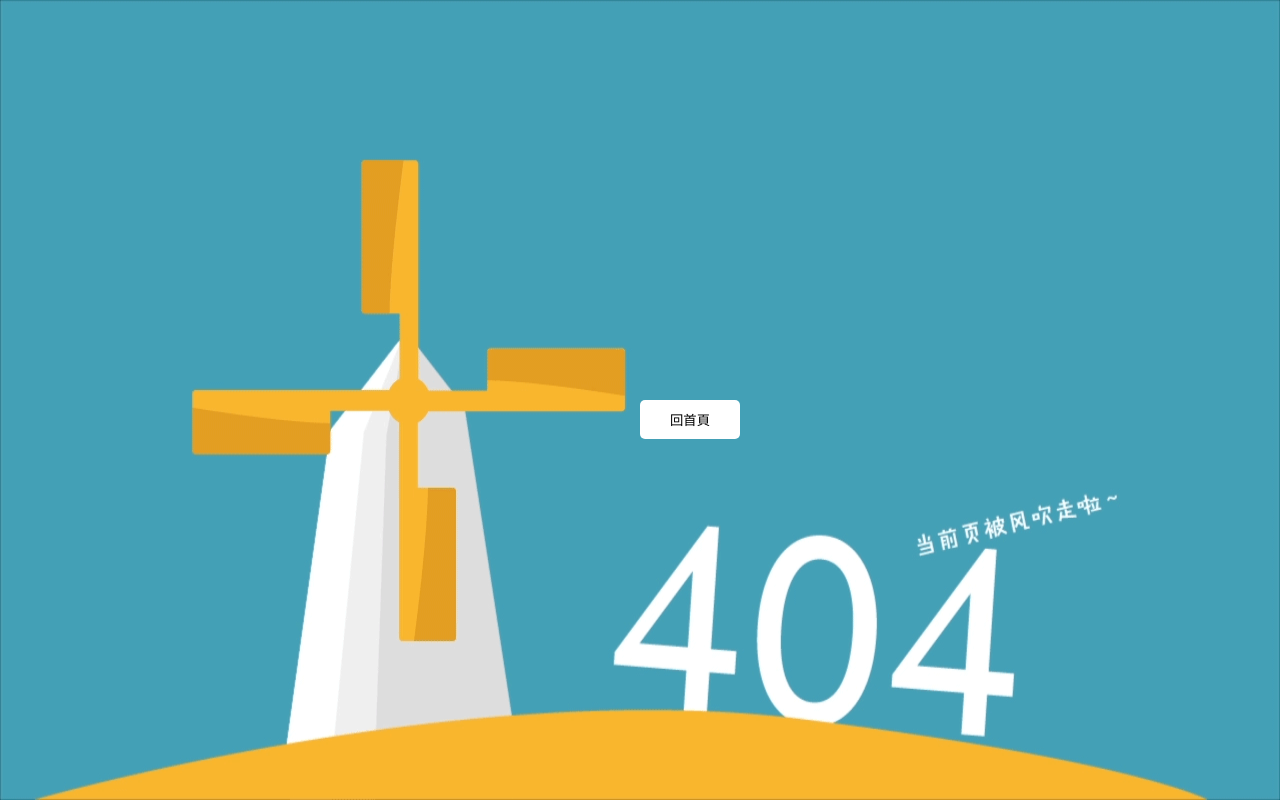
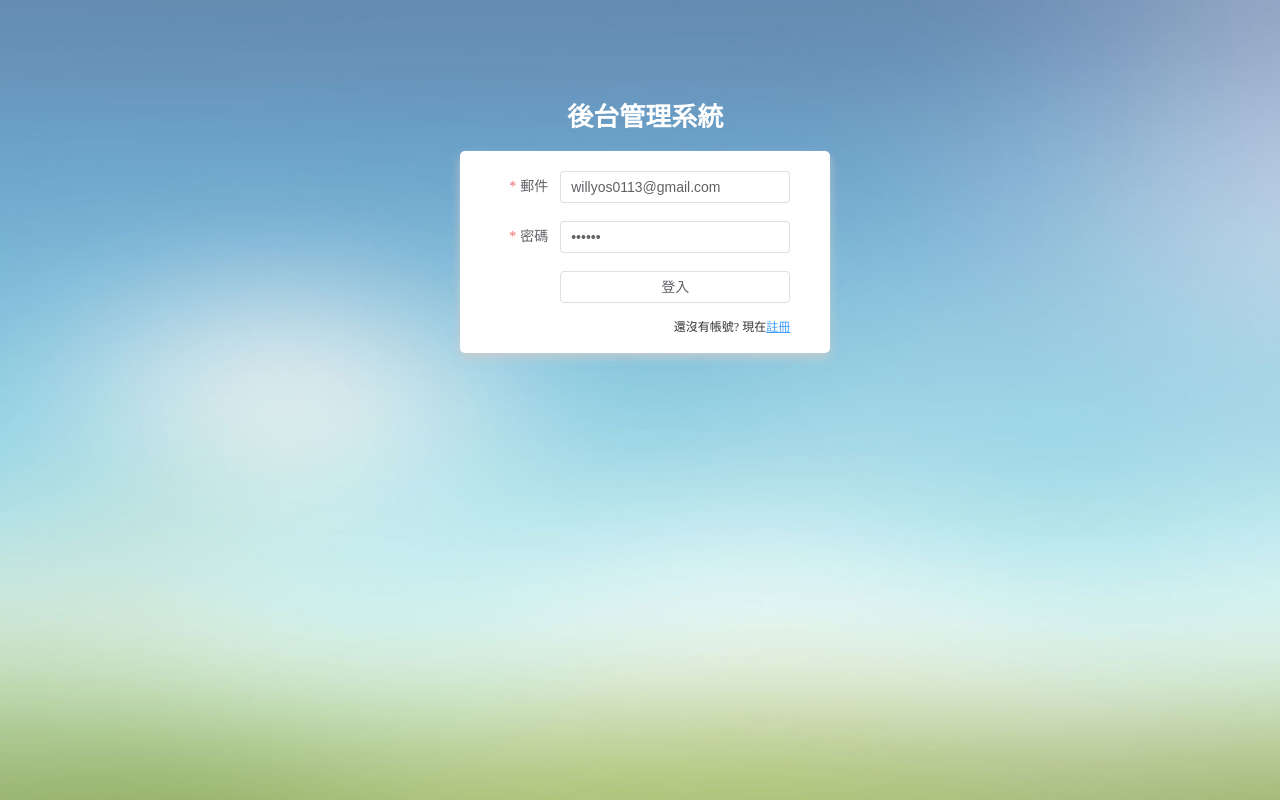
Before and after one commit to willyos0113/vue3-vite-ts-vuex-element-plus, a Vue app: page /login in a window 1280 px wide. Built offline with nearby package versions, Linux system fonts and the light colour scheme.

Commit message:
Complete Login page including form verification, creating jwt token.

```diff
--- a/src/App.vue
+++ b/src/App.vue
@@ -6,10 +6,56 @@
 </template>
 
 <style>
+/* App 的 CSS */
 html,
 body,
 #app {
   width: 100%;
   height: 100%;
 }
+
+/* Login, Register 共用的 CSS */
+.register,
+.login {
+  position: relative;
+  width: 100%;
+  height: 100%;
+  background: url(./assets/bg.jpg) no-repeat center center;
+  background-size: 100% 100%;
+}
+.form-container {
+  width: 370px;
+  height: 210px;
+  position: absolute;
+  top: 10%;
+  left: 34%;
+  padding: 25px;
+  border-radius: 5px;
+  text-align: center;
+}
+.form-container .manage-tip .title {
+  font-family: "Microsoft YaHei";
+  font-weight: bold;
+  font-size: 26px;
+  color: #fff;
+}
+.register-form,
+.login-form {
+  margin-top: 20px;
+  background-color: #fff;
+  padding: 20px 40px 20px 20px;
+  border-radius: 5px;
+  box-shadow: 0px 5px 10px #cccc;
+}
+.submit-btn {
+  width: 100%;
+}
+.tip-area {
+  text-align: right;
+  font-size: 12px;
+  color: #333;
+}
+.tip-area p a {
+  color: #409eff;
+}
 </style>
--- a/src/main.ts
+++ b/src/main.ts
@@ -1,7 +1,6 @@
 import { createApp } from "vue";
 import App from "./App.vue";
 import { router } from "./router";
-import "element-plus/dist/index.css";
 
 const app = createApp(App);
 app.use(router);
--- a/src/router/index.ts
+++ b/src/router/index.ts
@@ -17,6 +17,12 @@ const routes: Array<RouteRecordRaw> = [
     name: "Register",
     component: () => import("../views/Register.vue"),
   },
+  // 定義路由 "/login"
+  {
+    path: "/login",
+    name: "Login",
+    component: () => import("../views/Login.vue"),
+  },
   // 定義沒有匹配到路由時...
   {
     path: "/:catchAll(.*)",
--- /dev/null
+++ b/src/views/Login.vue
@@ -0,0 +1,107 @@
+<script setup lang="ts">
+import { reactive, ref } from "vue";
+import { type RegisterType, type RegisterRulesType } from "../utils/types";
+import { type FormInstance } from "element-plus";
+import axios from "axios";
+import { useRouter } from "vue-router";
+
+// 定義響應變數
+const ruleFormRef = ref<FormInstance>();
+const router = useRouter();
+const loginUser = ref<RegisterType>({
+  email: "willyos0113@gmail.com",
+  password: "123456",
+});
+
+// 表單欄位驗證規則
+const rules = reactive<RegisterRulesType>({
+  email: [
+    {
+      required: true,
+      type: "email",
+      message: "郵件地址格式不正確",
+      trigger: "blur",
+    },
+  ],
+  password: [
+    { required: true, message: "密碼不得為空", trigger: "blur" },
+    { min: 6, max: 30, message: "長度必須為6~30字元", trigger: "blur" },
+  ],
+});
+
+// 處理註冊表單提交
+const handleSubmit = (forEl: FormInstance | undefined) => {
+  if (!forEl) return;
+
+  // 調用 validate( () => void ) 驗證邏輯
+  forEl.validate(async (valid: boolean) => {
+    if (valid) {
+      const {
+        data: {
+          success,
+          data: { accessToken },
+        },
+      } = await axios.post("/api/users/login", loginUser.value);
+
+      if (success && accessToken) {
+        // 將 token 儲存到 localStorage
+        localStorage.setItem("token", accessToken);
+        // 調用 ElMessage( {config} ) 顯示成功訊息
+        // @ts-ignore
+        ElMessage({
+          message: "使用者登入成功",
+          type: "success",
+        });
+      }
+      // 調用 push(url) 實現頁面跳轉回首頁
+      router.push("/");
+    } else {
+      console.log("submit error");
+    }
+  });
+};
+</script>
+
+<template>
+  <div class="login">
+    <section class="form-container">
+      <div class="manage-tip">
+        <span class="title">後台管理系統</span>
+        <el-form
+          :rules="rules"
+          ref="ruleFormRef"
+          :model="loginUser"
+          class="login-form"
+          label-width="80px"
+        >
+          <el-form-item label="郵件" prop="email">
+            <el-input
+              v-model="loginUser.email"
+              placeholder="請輸入郵件"
+            ></el-input>
+          </el-form-item>
+          <el-form-item label="密碼" prop="password">
+            <el-input
+              v-model="loginUser.password"
+              placeholder="請輸入密碼"
+              type="password"
+            ></el-input>
+          </el-form-item>
+          <el-form-item>
+            <el-button @click="handleSubmit(ruleFormRef)" class="submit-btn"
+              >登入</el-button
+            >
+          </el-form-item>
+
+          <div class="tip-area">
+            <p>
+              還沒有帳號? 現在<router-link to="/register">註冊</router-link>
+            </p>
+          </div>
+        </el-form>
+      </div>
+    </section>
+  </div>
+</template>
+
+<style scoped></style>
--- a/src/views/Register.vue
+++ b/src/views/Register.vue
@@ -1,7 +1,7 @@
 <script setup lang="ts">
-import { onMounted, reactive, ref } from "vue";
+import { reactive, ref } from "vue";
 import { type RegisterType, type RegisterRulesType } from "../utils/types";
-import { type FormInstance, ElMessage } from "element-plus";
+import { type FormInstance } from "element-plus";
 import axios from "axios";
 import { useRouter } from "vue-router";
 
@@ -65,6 +65,7 @@ const handleSubmit = (forEl: FormInstance | undefined) => {
       console.log(data);
 
       // 調用 ElMessage( {config} ) 顯示成功訊息
+      // @ts-ignore
       ElMessage({
         message: "使用者註冊成功",
         type: "success",
@@ -134,38 +135,4 @@ const handleSubmit = (forEl: FormInstance | undefined) => {
   </div>
 </template>
 
-<style scoped>
-.register {
-  position: relative;
-  width: 100%;
-  height: 100%;
-  background: url(./../assets/bg.jpg) no-repeat center center;
-  background-size: 100% 100%;
-}
-.form-container {
-  width: 370px;
-  height: 210px;
-  position: absolute;
-  top: 10%;
-  left: 34%;
-  padding: 25px;
-  border-radius: 5px;
-  text-align: center;
-}
-.form-container .manage-tip .title {
-  font-family: "Microsoft YaHei";
-  font-weight: bold;
-  font-size: 26px;
-  color: #fff;
-}
-.register-form {
-  margin-top: 20px;
-  background-color: #fff;
-  padding: 20px 40px 20px 20px;
-  border-radius: 5px;
-  box-shadow: 0px 5px 10px #cccc;
-}
-.submit-btn {
-  width: 100%;
-}
-</style>
+<style scoped></style>
```
Also changed, not shown: src/utils/types.ts (+5 -5 lines).
